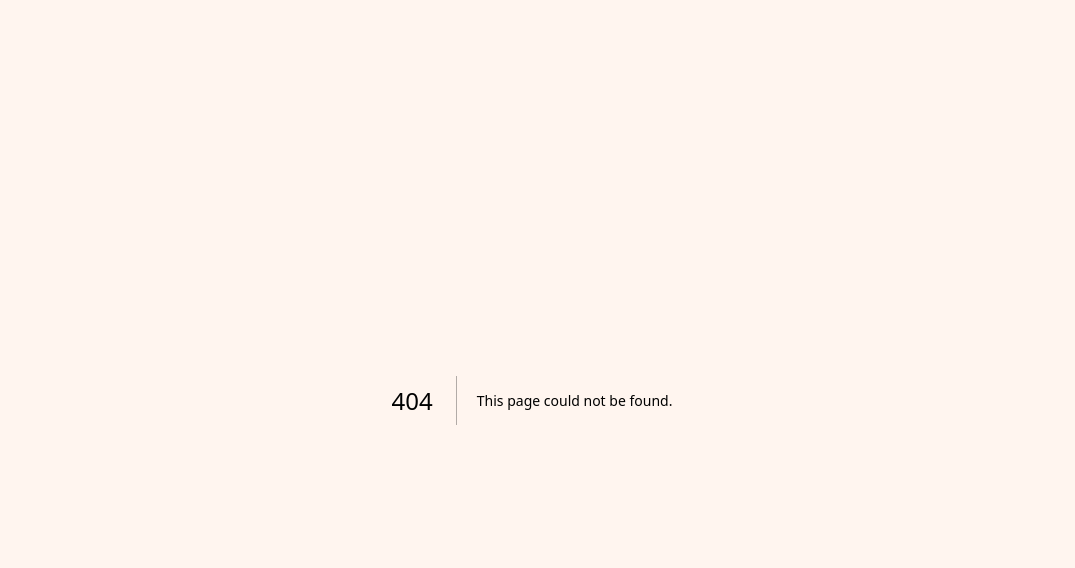
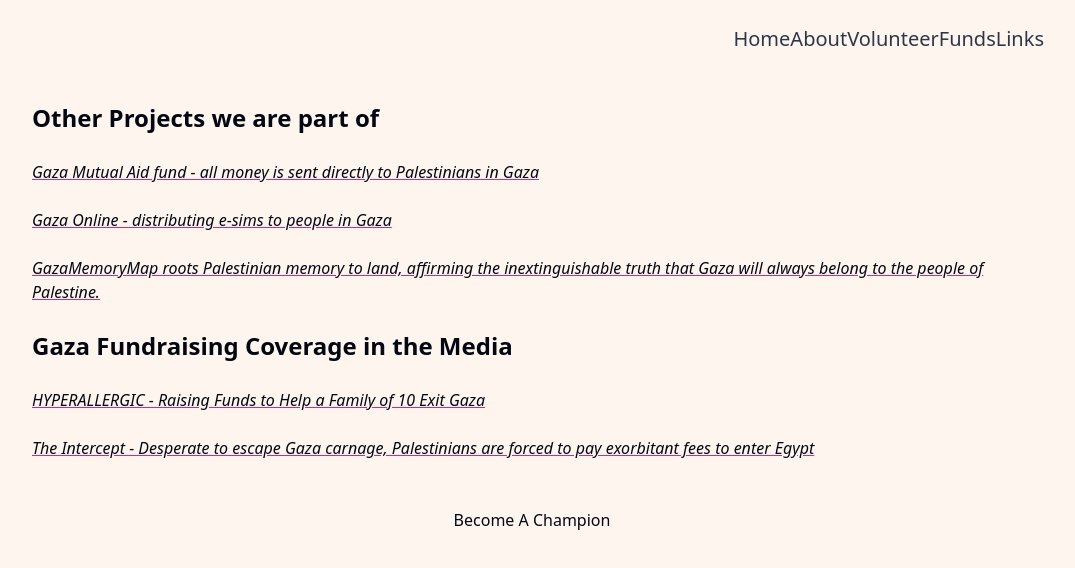
Before and after one commit to m4v15/champions, a Next.js app: page /links in a window 1280 px wide. Before the commit this address had no page. Shown: the top 568 px of the page, without its empty margins (108-1183 px from the left). Built offline with nearby package versions, Linux system fonts and the light colour scheme.

Commit message:
change press to links and add other projects

```diff
--- /dev/null
+++ b/src/pages/links/index.tsx
@@ -0,0 +1,5 @@
+import { Links } from '../../templates/Links';
+
+const Index = () => <Links />;
+
+export default Index;
--- a/src/pages/press/index.tsx
+++ /dev/null
@@ -1,5 +0,0 @@
-import { Press } from '../../templates/Press';
-
-const Index = () => <Press />;
-
-export default Index;
--- a/src/templates/Press.tsx
+++ b/src/templates/Links.tsx
@@ -8,14 +8,36 @@ import { Meta } from '../layout/Meta';
 import { AppConfig } from '../utils/AppConfig';
 import { NavBar } from './NavBar';
 
-const Press = () => (
+const Links = () => (
   <div className="text-gray-600 antialiased">
     <Meta title={AppConfig.title} description={AppConfig.description} />
     <NavBar></NavBar>
     <Section yPadding="pb-32">
       <div className="mt-5 flex flex-col items-center text-gray-950">
         <div className="w-full text-left">
-          <div className="font-bold">
+          <div className="text-2xl font-bold">
+            Other Projects we are part of
+          </div>
+          <br />
+          <ExternalLink
+            url="https://opencollective.com/mutual-aid-gaza/projects/emergency-fund-gsg"
+            text="Gaza Mutual Aid fund - all money is sent directly to Palestinians in Gaza"
+          />
+          <br />
+          <br />
+          <ExternalLink
+            url="https://gaza.online"
+            text="Gaza Online - distributing e-sims to people in Gaza"
+          />
+          <br />
+          <br />
+          <ExternalLink
+            url="https://www.instagram.com/gazamemorymap/"
+            text="GazaMemoryMap roots Palestinian memory to land, affirming the inextinguishable truth that Gaza will always belong to the people of Palestine."
+          />
+          <br />
+          <br />
+          <div className="text-2xl font-bold">
             Gaza Fundraising Coverage in the Media
           </div>
           <br />
@@ -44,4 +66,4 @@ const Press = () => (
   </div>
 );
 
-export { Press };
+export { Links };
--- a/src/templates/NavBar.tsx
+++ b/src/templates/NavBar.tsx
@@ -21,7 +21,7 @@ const NavBar = () => (
           <Link href="/funds">Funds</Link>
         </li>
         <li>
-          <Link href="/press">Press</Link>
+          <Link href="/links">Links</Link>
         </li>
       </NavbarTwoColumns>
     </div>
```
